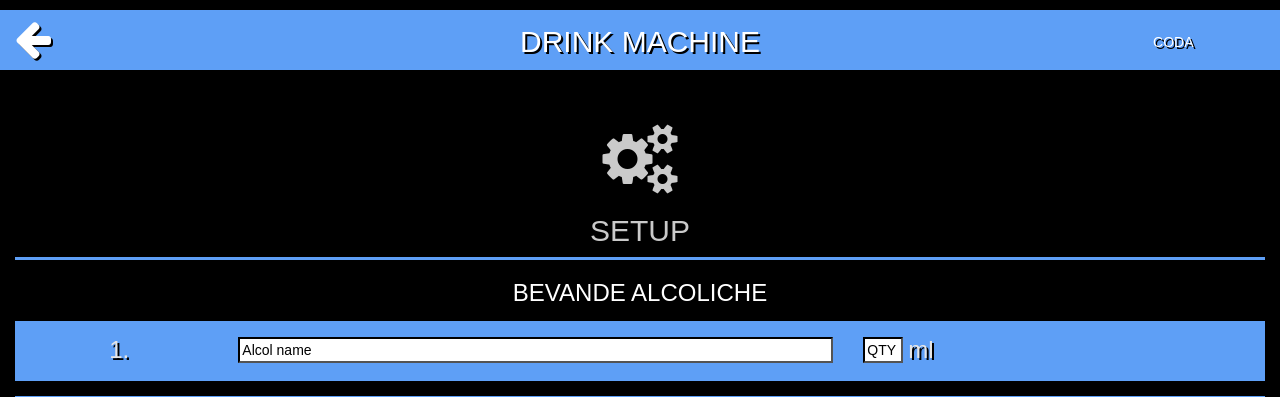
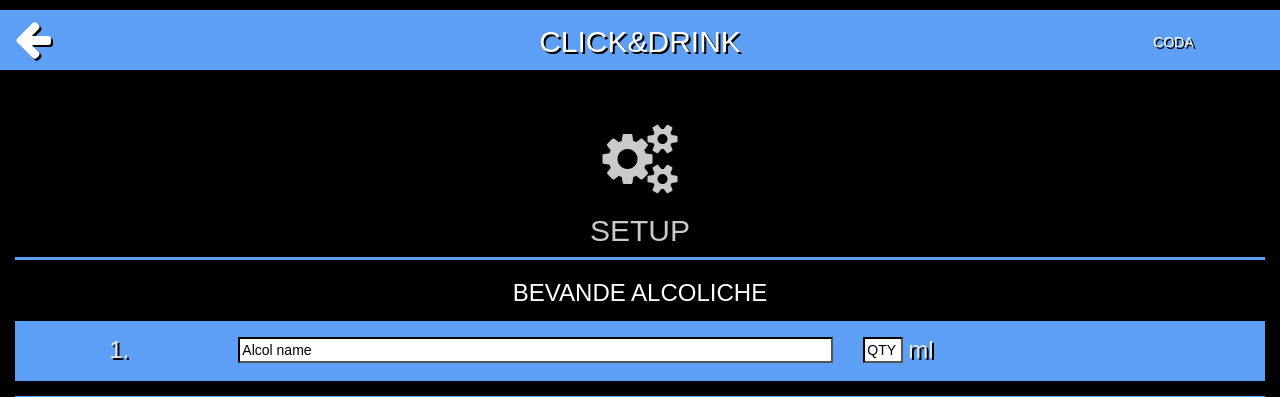
Before and after one commit to gsguglielmo/LionIndustries, a PHP site: page /pages/setup.html in a window 1280 px wide. Shown: the top 397 px of the page. Run offline with PHP 8.4, Linux system fonts and the light colour scheme; some web fonts are replaced.

Commit message:
menju vse naslove

```diff
--- a/Html/pages/cocktail.php
+++ b/Html/pages/cocktail.php
@@ -7,7 +7,7 @@ if( !checkToken() ){
 <!DOCTYPE html>
 <html>
 <head>
-	<title>DRINLL MASIN MARK ENA</title>
+	<title>CLICK&DRINK</title>
 	<meta charset="utf-8">
 	<meta name="viewport" content="width=device-width, initial-scale=1, maximum-scale=1, user-scalable=no">
 	<link href='../font/oswald.css' rel='stylesheet' type='text/css'>
@@ -92,7 +92,7 @@ if( !checkToken() ){
 			</div>
 			<div class="col-xs-8">
 				<center>
-					<h2>DRINK MACHINE</h2>
+					<h2>CLICK&DRINK</h2>
 				</center>
 			</div>
 			<div class="queue col-xs-2">
--- a/Html/pages/coda.html
+++ b/Html/pages/coda.html
@@ -1,12 +1,11 @@
 <!DOCTYPE html>
 <html>
 	<head>
-		<title>DRINLL MASIN MARK ENA</title>
+		<title>CLICK&DRINK</title>
 		<meta charset="utf-8">
 	    <meta name="viewport" content="width=device-width, initial-scale=1, maximum-scale=1, user-scalable=no">
 	    <link href='../font/oswald.css' rel='stylesheet' type='text/css'>
 	    <link href='https://fonts.googleapis.com/css?family=Josefin+Sans:400,100' rel='stylesheet' type='text/css'>
-	    <link href='https://fonts.googleapis.com/css?family=Just+Another+Hand' rel='stylesheet' type='text/css'>
 	  	<link rel="stylesheet" href="../bootstrap/css/bootstrap.min.css">
 	  	<link rel="stylesheet" type="text/css" href="CSS/coda.css">
 	  	<link rel="stylesheet" href="../font-awesome-4.3.0/css/font-awesome.min.css">
@@ -25,7 +24,7 @@
 				</div>
 				<div class="col-xs-8">
 					<center>
-						<h2 id="scritta">DRINK MACHINE</h2>
+						<h2 id="scritta">CLICK&DRINK</h2>
 					</center>
 				</div>
 				<div class="col-xs-2">
--- a/Html/pages/conto.php
+++ b/Html/pages/conto.php
@@ -7,7 +7,7 @@ if( !checkToken() ){
 <!DOCTYPE html>
 <html>
 <head>
-	<title>DRINLL MASIN MARK ENA</title>
+	<title>CLICK&DRINK</title>
 	<meta charset="utf-8">
 	<meta name="viewport" content="width=device-width, initial-scale=1, maximum-scale=1, user-scalable=no">
 	<link href='../font/oswald.css' rel='stylesheet' type='text/css'>
@@ -69,7 +69,7 @@ if( !checkToken() ){
 			</div>
 			<div class="col-xs-8">
 				<center>
-					<h2>DRINK MACHINE</h2>
+					<h2>CLICK&DRINK</h2>
 				</center>
 			</div>
 			<div class="col-xs-2">
--- a/Html/pages/main.php
+++ b/Html/pages/main.php
@@ -7,7 +7,7 @@ if( !checkToken() ){
 <!DOCTYPE html>
 <html>
 <head>
-	<title>DRINLL MASIN MARK ENA</title>
+	<title>CLICK&DRINK</title>
 	<meta charset="utf-8">
 	<meta name="viewport" content="width=device-width, initial-scale=1, maximum-scale=1, user-scalable=no">
 	<link href='../font/oswald.css' rel='stylesheet' type='text/css'>
@@ -48,7 +48,7 @@ if( !checkToken() ){
 			</div>
 			<div class="col-xs-8">
 				<center>
-					<h2>DRINK MACHINE</h2>
+					<h2>CLICK&DRINK</h2>
 				</center>
 			</div>
 			<div class="col-xs-2">
--- a/Html/pages/setup.html
+++ b/Html/pages/setup.html
@@ -1,7 +1,7 @@
 <!DOCTYPE html>
 <html>
 <head>
-	<title>DRINLL MASIN MARK ENA</title>
+	<title>CLICK&DRINK</title>
 	<meta charset="utf-8">
 	<meta name="viewport" content="width=device-width, initial-scale=1, maximum-scale=1, user-scalable=no">
 	<link href='../font/oswald.css' rel='stylesheet' type='text/css'>
@@ -24,7 +24,7 @@
 				</div>
 				<div class="col-xs-8">
 					<center>
-						<h2 id="scritta">DRINK MACHINE</h2>
+						<h2 id="scritta">CLICK&DRINK</h2>
 					</center>
 				</div>
 				<div class="queue col-xs-2">
```
